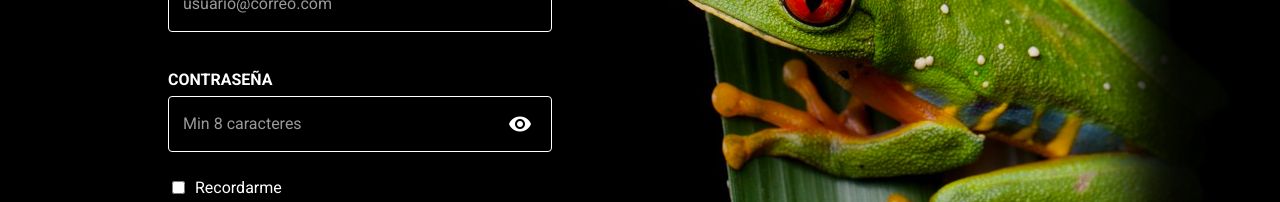
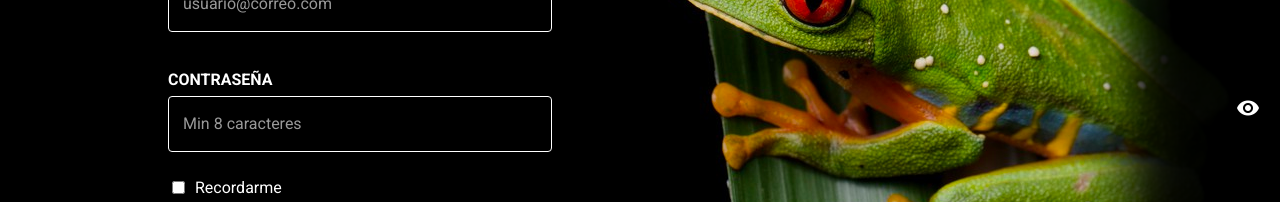
Before and after one commit to akurey/animal-rescue-web, a React (Create React App) app: page /login in a window 1280 px wide. Shown: the part 371-573 px from the top of the page. Built offline with nearby package versions, Linux system fonts and the light colour scheme.

Commit message:
Textbox corrections

```diff
--- a/src/components/atoms/TextBox/index.tsx
+++ b/src/components/atoms/TextBox/index.tsx
@@ -53,7 +53,7 @@ function TextBox({
           {description}
         </label>
       )}
-      <div className="form-field--input">
+      <div>
         <input
           id="input"
           type={type || "text"}
--- a/src/components/atoms/TextBox/styles.scss
+++ b/src/components/atoms/TextBox/styles.scss
@@ -3,6 +3,7 @@
 
 .form-textbox {
   @include layout-column(7px);
+  flex-grow: 1;
 }
 
 input[type="text"],
@@ -44,11 +45,6 @@ input[type="password"] {
   margin: 0;
 }
 
-.form-field--input {
-  @extend %row-centered;
-  position: relative;
-}
-
 #togglePassword {
   position: absolute;
   margin: 0;
```
